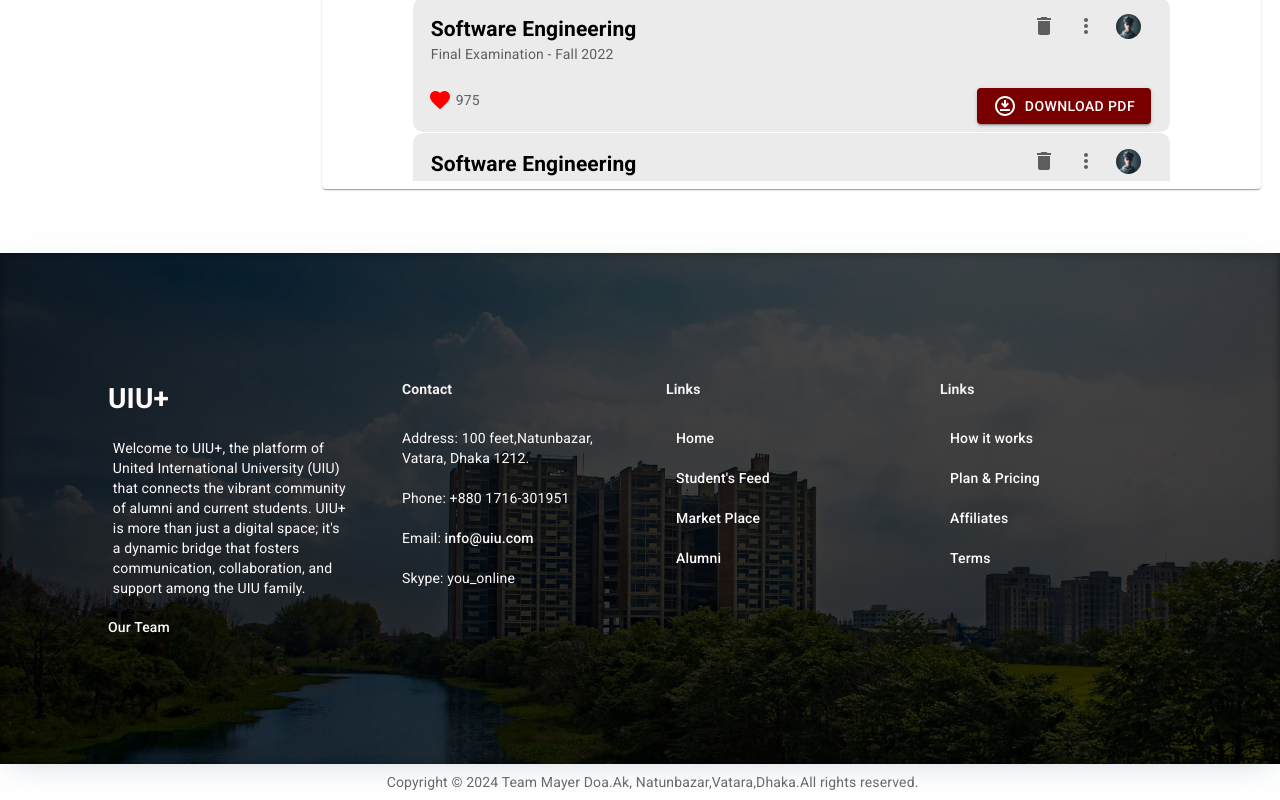
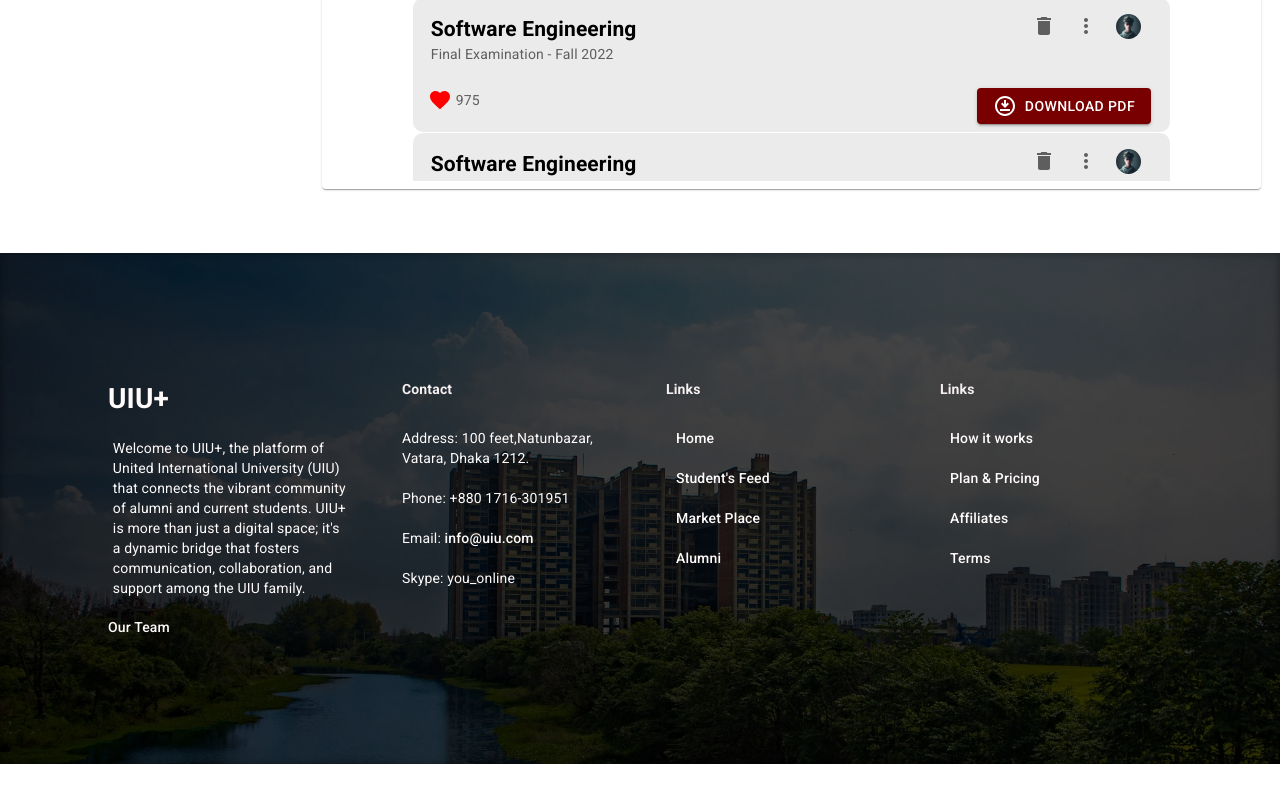
Before and after one commit to nadibahsan10/frontend, a React (Vite) app: page /question in a window 1280 px wide. Shown: the part 480-1280 px from the top of the page. After the commit the page ends 1244 px from the top, so only its background shows below. Built offline with nearby package versions, Linux system fonts and the light colour scheme.

Commit message:
fotter changed

```diff
--- a/src/Shared/Footer.jsx
+++ b/src/Shared/Footer.jsx
@@ -26,7 +26,6 @@
           position: "relative",
           overflow: "hidden",
           padding: "100px",
-          boxShadow: "0 7px 30px -10px rgba(150,170,180,0.5)",
           "&::before": {
             content: '""',
             position: "absolute",
@@ -122,19 +121,7 @@
         </Grid>
       </Box>
       <Grid xs={12}>
-        <Item
-          sx={{
-            display: "flex",
-            alignItems: "center",
-            justifyContent: "center",
-          }}
-        >
-          <p>
-            Copyright © 2024 Team Mayer Doa.Ak, Natunbazar,Vatara,Dhaka.All
-            rights reserved.{" "}
-          </p>
-        </Item>
-      </Grid>
+              </Grid>
     </Box>
   );
 }
```
